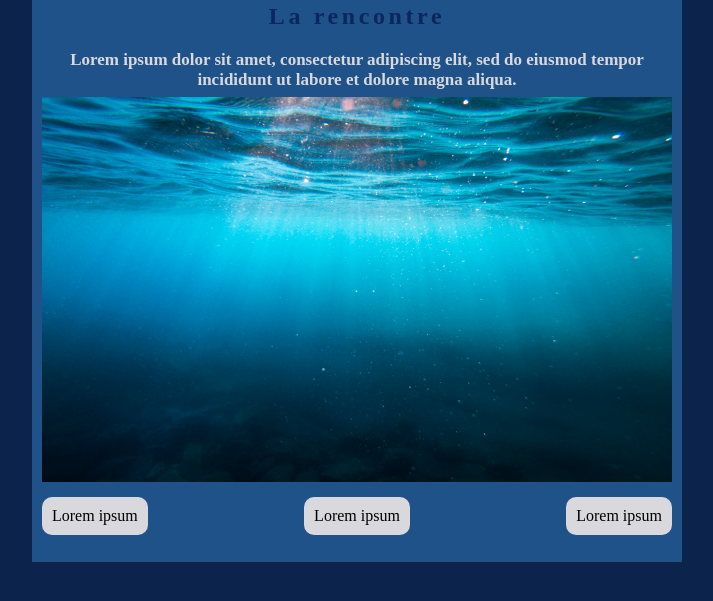
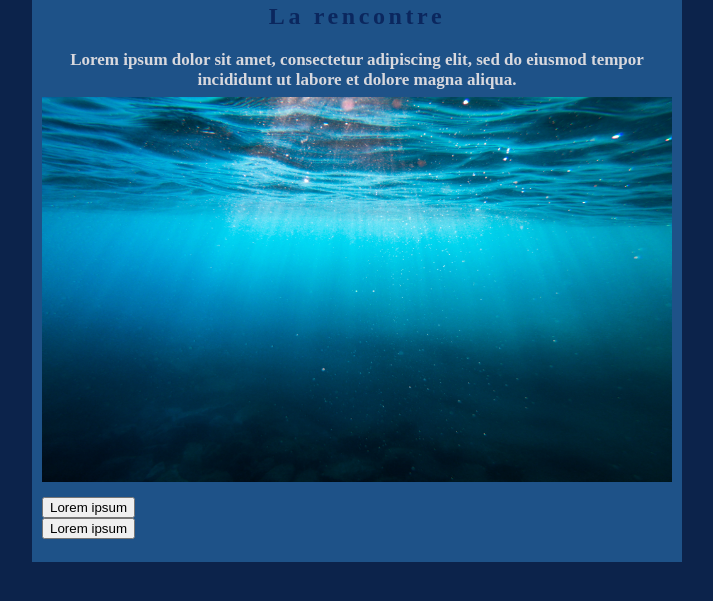
Before and after one commit to jolyanneDesgardins/Vous-etes-le-hero, a plain HTML site: page desjardins_jolyanne_PS1_582-324MO/index.html in a window 1280 px wide. Shown: the part 171-772 px from the top of the page, without its empty margins (291-1004 px from the left). Drawn offline with Linux system fonts and the light colour scheme; files whose address does not match are found by name.

Commit message:
Update index.html

```diff
--- a/desjardins_jolyanne_PS1_582-324MO/index.html
+++ b/desjardins_jolyanne_PS1_582-324MO/index.html
@@ -13,7 +13,7 @@
       <div class="contenu">
         <h1 class="titre">Une rencontre inatendu</h1>
         <h2>La rencontre</h2>
-        <h3>
+        <h3 class="texte">
           Lorem ipsum dolor sit amet, consectetur adipiscing elit, sed do
           eiusmod tempor incididunt ut labore et dolore magna aliqua.
         </h3>
@@ -24,9 +24,9 @@
           alt="Image de plongeur entourer de requin"
         />
 
-        <div class="choix">
-          <a class="bouton"> Lorem ipsum </a><a class="bouton">Lorem ipsum</a
-          ><a class="bouton">Lorem ipsum</a>
+        <div class="chose">
+          <button class="choix no1">Lorem ipsum</button
+          ><button class="choix no2">Lorem ipsum</button>
         </div>
       </div>
     </div>
```
